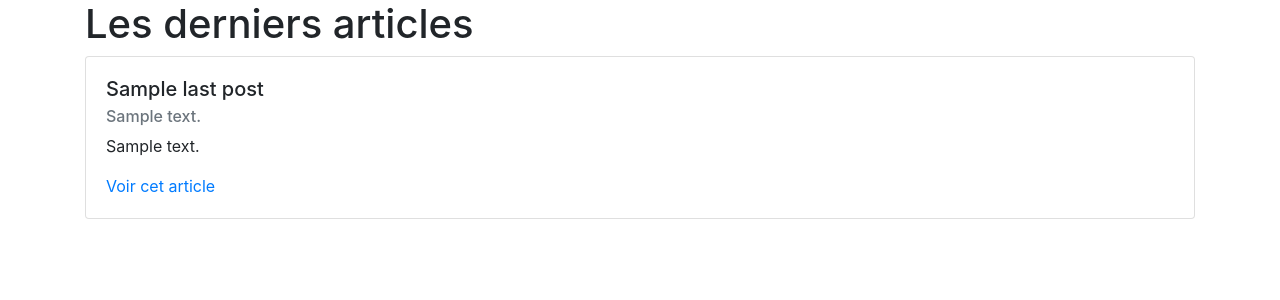
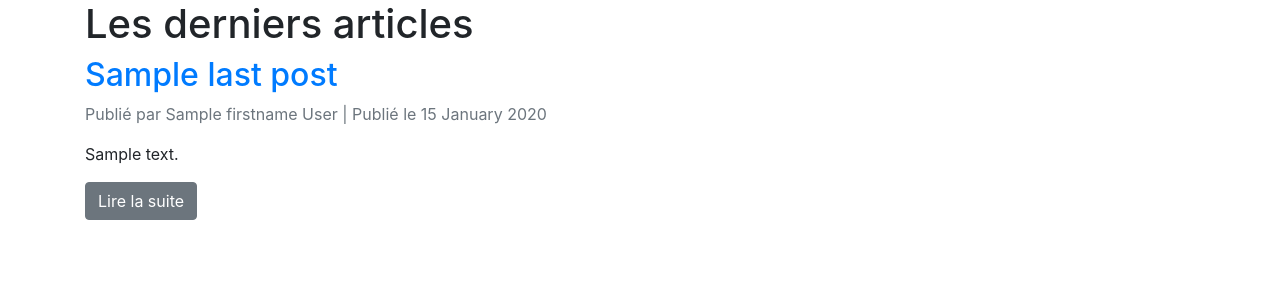
Before and after one commit to Engrev/P5_vergne_thomas, a PHP site: template views/front/last-posts.twig in a window 1280 px wide. Shown: the part 56-356 px from the top of the page. Run offline with PHP 8.4, Linux system fonts and the light colour scheme; the template is opened without the code that fills it: most values are stand-ins (such as "Sample title", 1, 10 or a date in 2020); some libraries are stand-ins or nearby versions.

Commit message:
Creation of the last posts page
#10 Creation of the last posts page.

```diff
--- a/views/front/last-posts.twig
+++ b/views/front/last-posts.twig
@@ -1,18 +1,22 @@
 {% extends 'front/layout.twig' %}
+
+{% block stylesheets %}
+    <link rel="stylesheet" type="text/css" href="{{ _path_ }}/public/css/posts.css">
+{% endblock %}
 
 {% block body %}
     <div class="container">
         <h1>Les derniers articles</h1>
 
         {% for post in last_posts %}
-            <div class="card">
-                <div class="card-body">
-                    <h5 class="card-title">{{ post.title }}</h5>
-                    <h6 class="card-subtitle mb-2 text-muted">{{ post.description }}</h6>
-                    <p class="card-text">{{ post.content }}</p>
-                    <a href="{{ post.link }}" class="card-link">Voir cet article</a>
-                </div>
-            </div>
+            <article class="post" id="post-{{ post.id_post }}">
+                <h2 class="post-title">
+                    <a href="{{ _path_ }}/articles/{{ post.p_link }}">{{ post.title }}</a>
+                </h2>
+                <p class="text-muted post-author">Publié par {{ post.firstname ~ ' ' ~ post.lastname }} | Publié le {{ post.date_add|date('d F Y') }}{% if post.date_add != post.date_upd %} | Mis à jour le {{ post.date_upd|date('d F Y') }}{% endif %}</p>
+                <p class="post-preview">{{ post.content|slice(0,100) }}{% if post.content|length > 100 %}...{% endif %}</p>
+                <a href="{{ _path_ }}/articles/{{ post.p_link }}" class="btn btn-secondary post-read-more">Lire la suite</a>
+            </article>
         {% endfor %}
     </div>
 {% endblock %}
```
Also changed, not shown: controllers/PostsController.php (+3 -5 lines), models/PostsManager.php (+8 -4 lines), public/css/posts.css (added, +9 -0 lines).
